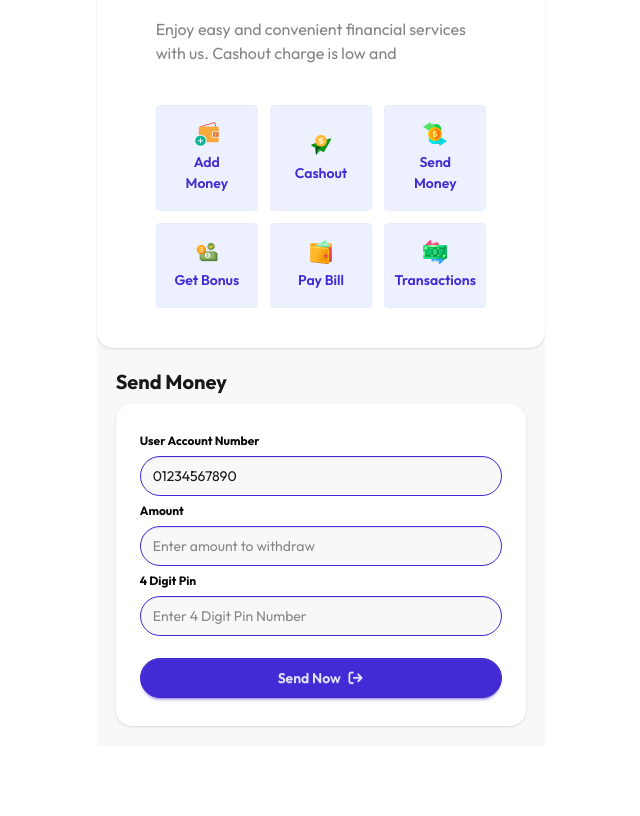
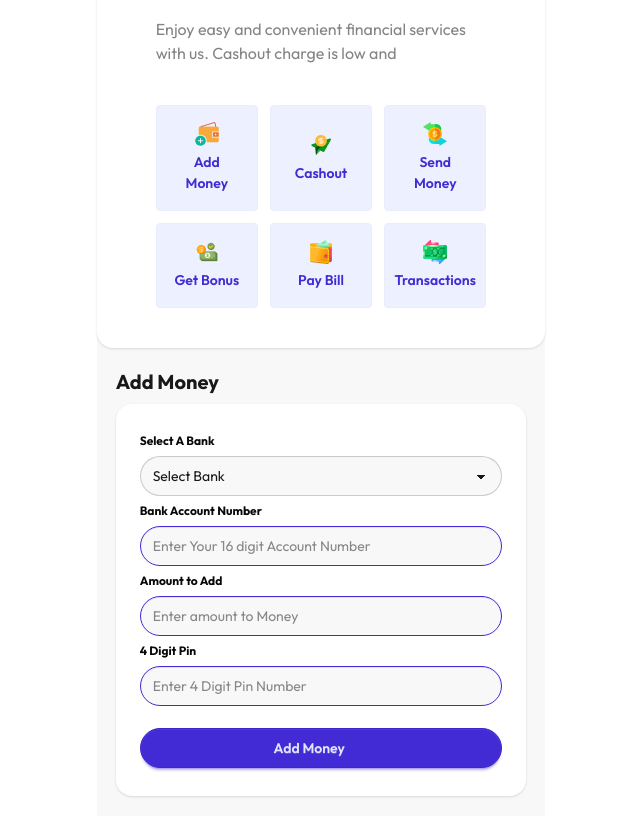
Before and after one commit to abutaiab2021/my-payoo-software, a plain HTML site: page home.html in a window 1280 px wide. Shown: the part 181-997 px from the top of the page, without its empty margins (319-959 px from the left). Before the commit the page ends 927 px from the top, so only its background shows below. Drawn offline with nearby package versions, Linux system fonts and the light colour scheme.

Commit message:
some code modify and suer estaric simbol and show data daynamically

```diff
--- a/home.html
+++ b/home.html
@@ -105,7 +105,7 @@
     </section>
 
     <!-- add money page-->
-    <section id="add-money" class="w-11/12 mx-auto py-5 hidden">
+    <section id="add-money" class="w-11/12 mx-auto py-5">
       <h2 class="text-xl font-bold mb-2">Add Money</h2>
       <div class="card bg-base-100 w-full shadow rounded-2xl">
         <div class="card-body">
@@ -128,7 +128,7 @@
               id="bank-acc-num"
               type="text"
               class="input input-primary rounded-full w-full bg-base-200"
-              placeholder="Enter Your 11 digit Account Number"
+              placeholder="Enter Your 16 digit Account Number"
             />
             <label class="label text-neutral font-bold">Amount to Add</label>
             <input
@@ -197,7 +197,7 @@
     </section>
 
     <!-- send money page-->
-    <section id="cashout" class="w-11/12 mx-auto py-5">
+    <section id="cashout" class="w-11/12 mx-auto py-5 hidden">
       <h2 class="text-xl font-bold mb-2">Send Money</h2>
       <div class="card bg-base-100 w-full shadow rounded-2xl">
         <div class="card-body">
--- a/script/addmoney.js
+++ b/script/addmoney.js
@@ -7,7 +7,7 @@ document.getElementById("add-money-btn").addEventListener("click", function () {
 
   //   bankselect validation
   if (bankName === "Select Bank") {
-    alert("Please select the Bank!");
+    alert("Please select a Bank!");
     return;
   }
 
@@ -47,7 +47,7 @@ document.getElementById("add-money-btn").addEventListener("click", function () {
   console.log("pin number is :", pin);
   //   validation
   if (pin === "1234") {
-    alert("Add Money Successfully.");
+    alert(`Add Money Successfully! ${bankName}`);
     // set balance
     setBalance(newBalance);
   } else {
```
